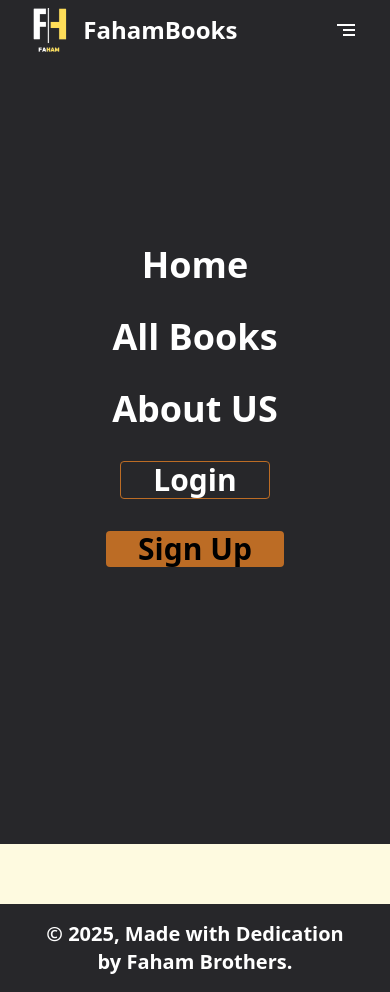
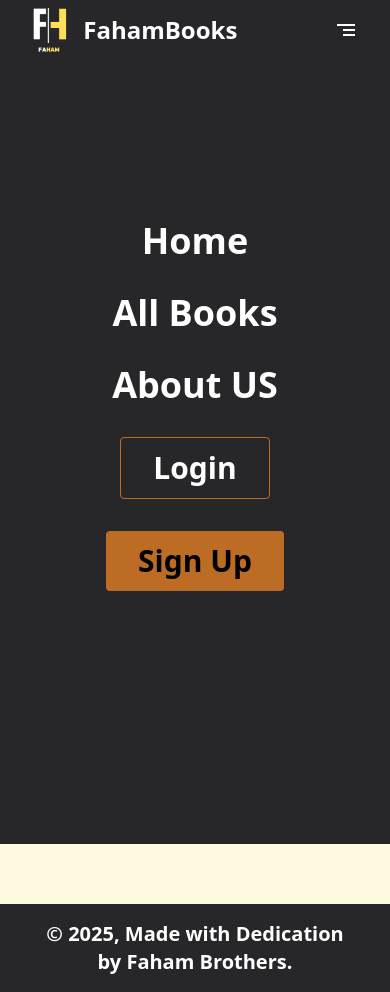
Before and after one commit to hamza0426/Full-Stack-Book-Store, a React (Vite) app in the folder frontend/: page /login in a window 390 px wide. Both pictures are taken after a click on the button 346 px from the left and 30 px from the top of the page. Built offline with nearby package versions, Linux system fonts and the light colour scheme.

Commit message:
Minor Bugs Fixed

```diff
--- a/frontend/src/components/Navbar/Navbar.jsx
+++ b/frontend/src/components/Navbar/Navbar.jsx
@@ -146,14 +146,14 @@ const Navbar = () => {
           <>
             <Link
               to={"/login"}
-              className={`${Mblnav} px-8 mb-8 text-3xl font-semibold border-[var(--color-button)] border rounded text-white hover:bg-white hover:text-zinc-800 transition-all duration-300`}
+              className={`${Mblnav} px-8 py-3 mb-8 text-3xl font-semibold border-[var(--color-button)] border rounded text-white hover:bg-white hover:text-zinc-800 transition-all duration-300`}
               onClick={toggleMblnav}
             >
               Login
             </Link>
             <Link
               to={"/sign-up"}
-              className={`${Mblnav} px-8 mb-8 text-3xl font-semibold bg-button rounded hover:bg-white hover:text-zinc-800 transition-all duration-300`}
+              className={`${Mblnav} px-8 py-3 mb-8 text-3xl font-semibold bg-button rounded hover:bg-white hover:text-zinc-800 transition-all duration-300`}
               onClick={toggleMblnav}
             >
               Sign Up
--- a/frontend/src/pages/Cart.jsx
+++ b/frontend/src/pages/Cart.jsx
@@ -206,9 +206,9 @@ const Cart = () => {
                 <p className="text-sm sm:text-base text-zinc-300 mt-2 hidden lg:block">
                   {items.desc.slice(0, 100)}...
                 </p>
-                <p className="text-sm sm:text-base text-zinc-300 mt-2 lg:hidden md:block">
+                {/* <p className="text-sm sm:text-base text-zinc-300 mt-2 lg:hidden md:block">
                   {items.desc.slice(0, 65)}...
-                </p>
+                </p> */}
                 <p className="text-sm sm:text-base text-zinc-300 mt-2 md:hidden block">
                   {items.desc.slice(0, 80)}...
                 </p>
--- a/frontend/src/pages/Login.jsx
+++ b/frontend/src/pages/Login.jsx
@@ -66,7 +66,9 @@ const Login = () => {
       }
     } catch (error) {
       // e.preventDefault();
-      alert("Login error:", error.response.data.message); // Debugging: Log the error in console
+      alert(error.response?.data?.message || "Login error");
+
+      // Debugging: Log the error in console
 
       // if (error.response) {
       //   alert(error.response.data.message || "Invalid credentials"); // Show correct error
```
